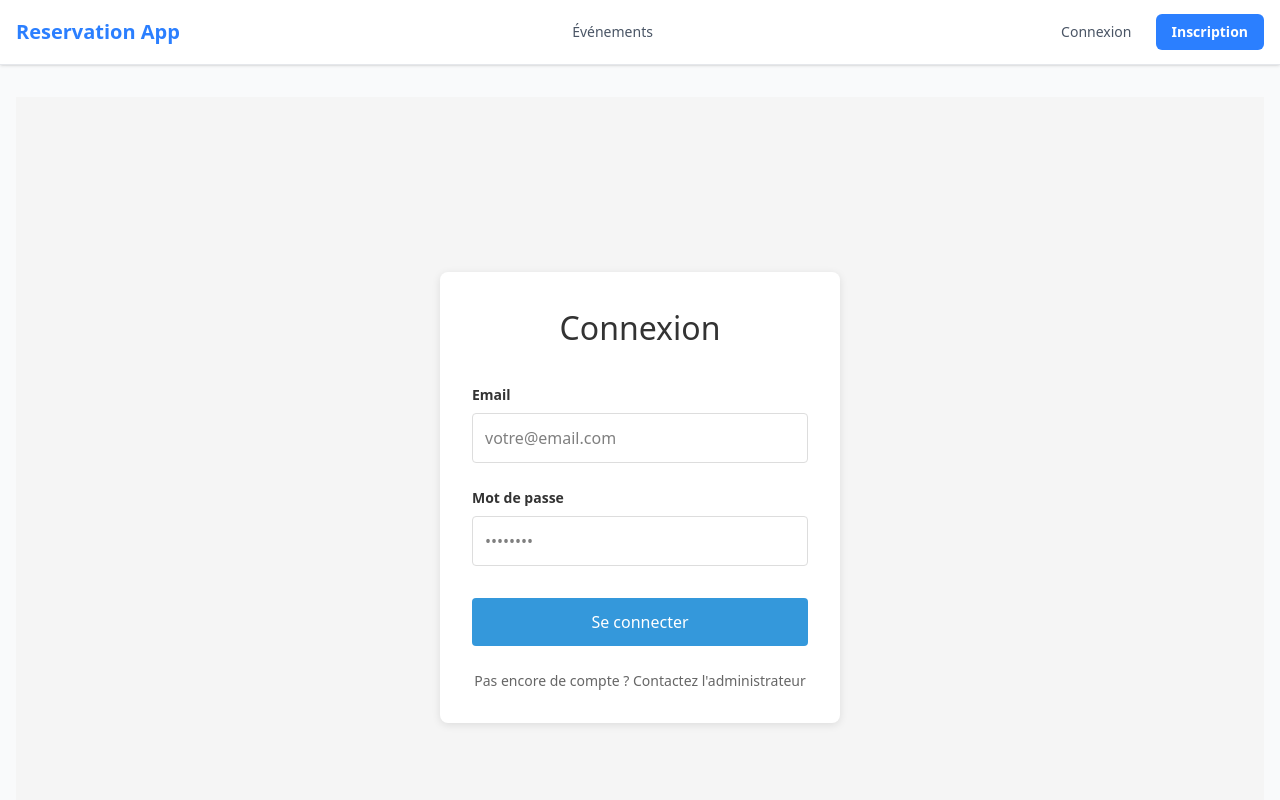
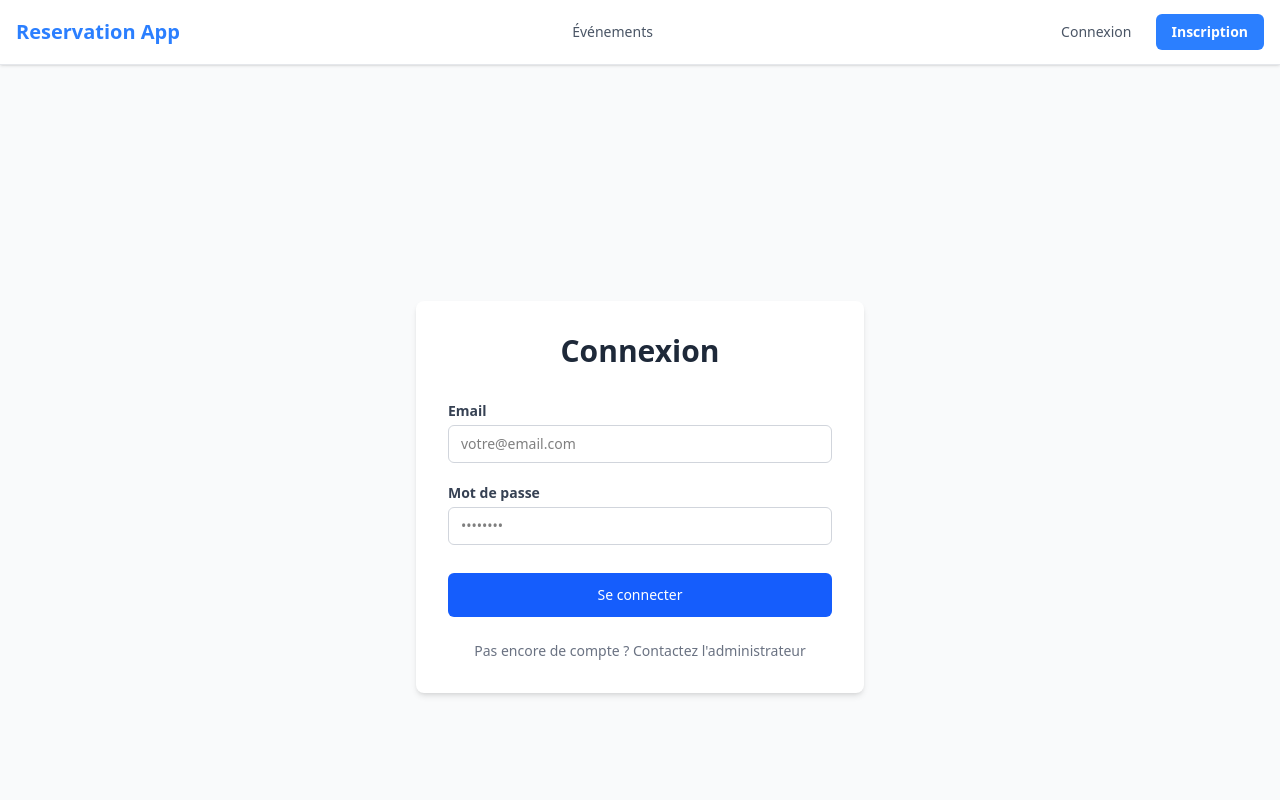
Before and after one commit to elouannasse/r-servation-backend, a Next.js app in the folder frontend/: page /login in a window 1280 px wide. Shown: the top 800 px of the page. Built offline with nearby package versions, Linux system fonts and the light colour scheme; no server answers.

Commit message:
RD-416 Forms design

```diff
--- /dev/null
+++ b/frontend/components/ui/Button.tsx
@@ -0,0 +1,36 @@
+import { ButtonHTMLAttributes, forwardRef } from "react";
+
+type ButtonVariant = "primary" | "secondary" | "danger";
+
+interface ButtonProps extends ButtonHTMLAttributes<HTMLButtonElement> {
+  variant?: ButtonVariant;
+}
+
+const variantClasses: Record<ButtonVariant, string> = {
+  primary: "bg-blue-600 hover:bg-blue-700 text-white focus:ring-blue-500",
+  secondary: "bg-gray-200 hover:bg-gray-300 text-gray-800 focus:ring-gray-400",
+  danger: "bg-red-600 hover:bg-red-700 text-white focus:ring-red-500",
+};
+
+const Button = forwardRef<HTMLButtonElement, ButtonProps>(
+  (
+    { variant = "primary", className = "", disabled, children, ...rest },
+    ref,
+  ) => {
+    return (
+      <button
+        ref={ref}
+        disabled={disabled}
+        className={`px-4 py-2 rounded-md text-sm font-medium transition-colors focus:outline-none focus:ring-2 focus:ring-offset-1 cursor-pointer ${
+          variantClasses[variant]
+        } ${disabled ? "opacity-50 cursor-not-allowed" : ""} ${className}`}
+        {...rest}
+      >
+        {children}
+      </button>
+    );
+  },
+);
+
+Button.displayName = "Button";
+export default Button;
--- /dev/null
+++ b/frontend/components/ui/Input.tsx
@@ -0,0 +1,39 @@
+import { InputHTMLAttributes, forwardRef } from "react";
+
+interface InputProps extends InputHTMLAttributes<HTMLInputElement> {
+  label?: string;
+  error?: string;
+}
+
+const Input = forwardRef<HTMLInputElement, InputProps>(
+  ({ label, error, className = "", id, ...rest }, ref) => {
+    const inputId = id || label?.toLowerCase().replace(/\s+/g, "-");
+
+    return (
+      <div className="flex flex-col gap-1">
+        {label && (
+          <label
+            htmlFor={inputId}
+            className="text-sm font-semibold text-gray-700"
+          >
+            {label}
+          </label>
+        )}
+        <input
+          ref={ref}
+          id={inputId}
+          className={`w-full px-3 py-2 border rounded-md text-sm outline-none transition-colors focus:ring-2 focus:ring-blue-500 focus:border-blue-500 ${
+            error
+              ? "border-red-500 focus:ring-red-500 focus:border-red-500"
+              : "border-gray-300"
+          } ${className}`}
+          {...rest}
+        />
+        {error && <p className="text-red-500 text-sm mt-0.5">{error}</p>}
+      </div>
+    );
+  },
+);
+
+Input.displayName = "Input";
+export default Input;
--- a/frontend/pages/login.tsx
+++ b/frontend/pages/login.tsx
@@ -1,6 +1,8 @@
 import { useState, FormEvent } from "react";
 import { useRouter } from "next/router";
 import { useAuth } from "../context/AuthContext";
+import Input from "../components/ui/Input";
+import Button from "../components/ui/Button";
 
 export default function Login() {
   const [email, setEmail] = useState<string>("");
@@ -45,125 +47,46 @@ export default function Login() {
   };
 
   return (
-    <div style={styles.container}>
-      <div style={styles.card}>
-        <h1 style={styles.title}>Connexion</h1>
+    <div className="min-h-screen flex items-center justify-center bg-gray-50 p-8">
+      <div className="bg-white rounded-lg shadow-md p-8 max-w-md w-full">
+        <h1 className="text-3xl font-bold mb-8 text-gray-800 text-center">
+          Connexion
+        </h1>
 
-        {error && <div style={styles.error}>{error}</div>}
+        {error && (
+          <div className="bg-red-50 text-red-600 p-3 rounded mb-4 text-center text-sm">
+            {error}
+          </div>
+        )}
 
-        <form onSubmit={handleSubmit} style={styles.form}>
-          <div style={styles.formGroup}>
-            <label style={styles.label}>Email</label>
-            <input
+        <form onSubmit={handleSubmit} className="flex flex-col gap-5">
+          <Input
+            label="Email"
             type="email"
             value={email}
             onChange={(e) => setEmail(e.target.value)}
             required
-              style={styles.input}
             placeholder="votre@email.com"
           />
-          </div>
 
-          <div style={styles.formGroup}>
-            <label style={styles.label}>Mot de passe</label>
-            <input
+          <Input
+            label="Mot de passe"
             type="password"
             value={password}
             onChange={(e) => setPassword(e.target.value)}
             required
-              style={styles.input}
             placeholder="••••••••"
           />
-          </div>
 
-          <button
-            type="submit"
-            disabled={loading}
-            style={{
-              ...styles.button,
-              opacity: loading ? 0.6 : 1,
-              cursor: loading ? "not-allowed" : "pointer",
-            }}
-          >
+          <Button type="submit" disabled={loading} className="w-full mt-2 py-3">
             {loading ? "Connexion..." : "Se connecter"}
-          </button>
+          </Button>
         </form>
 
-        <p style={styles.footer}>
+        <p className="text-center mt-6 text-gray-500 text-sm">
           Pas encore de compte ? Contactez l&apos;administrateur
         </p>
       </div>
     </div>
   );
 }
-
-const styles: Record<string, React.CSSProperties> = {
-  container: {
-    minHeight: "100vh",
-    display: "flex",
-    alignItems: "center",
-    justifyContent: "center",
-    backgroundColor: "#f5f5f5",
-    padding: "2rem",
-  },
-  card: {
-    backgroundColor: "white",
-    borderRadius: "8px",
-    boxShadow: "0 2px 8px rgba(0,0,0,0.1)",
-    padding: "2rem",
-    maxWidth: "400px",
-    width: "100%",
-  },
-  title: {
-    fontSize: "2rem",
-    marginBottom: "2rem",
-    color: "#333",
-    textAlign: "center",
-  },
-  error: {
-    backgroundColor: "#fee",
-    color: "#c33",
-    padding: "0.75rem",
-    borderRadius: "4px",
-    marginBottom: "1rem",
-    textAlign: "center",
-  },
-  form: {
-    display: "flex",
-    flexDirection: "column",
-    gap: "1.5rem",
-  },
-  formGroup: {
-    display: "flex",
-    flexDirection: "column",
-    gap: "0.5rem",
-  },
-  label: {
-    fontSize: "0.875rem",
-    fontWeight: "600",
-    color: "#333",
-  },
-  input: {
-    padding: "0.75rem",
-    border: "1px solid #ddd",
-    borderRadius: "4px",
-    fontSize: "1rem",
-  },
-  button: {
-    padding: "0.75rem",
-    backgroundColor: "#3498db",
-    color: "white",
-    border: "none",
-    borderRadius: "4px",
-    fontSize: "1rem",
-    fontWeight: "500",
-    cursor: "pointer",
-    marginTop: "0.5rem",
-  },
-  footer: {
-    textAlign: "center",
-    marginTop: "1.5rem",
-    color: "#666",
-    fontSize: "0.875rem",
-  },
-};
--- a/frontend/pages/profile.tsx
+++ b/frontend/pages/profile.tsx
@@ -3,6 +3,8 @@ import { useRouter } from "next/router";
 import { updateProfile } from "../lib/api";
 import { showToast } from "../components/Toast";
 import { useAuth } from "../context/AuthContext";
+import Input from "../components/ui/Input";
+import Button from "../components/ui/Button";
 
 interface FormErrors {
   name?: string;
@@ -77,10 +79,10 @@ export default function Profile() {
 
   if (loading) {
     return (
-      <div style={styles.container}>
-        <div style={styles.loader}>
-          <div style={styles.spinner}></div>
-          <p>Chargement du profil...</p>
+      <div className="min-h-screen flex items-center justify-center bg-gray-50 p-8">
+        <div className="text-center p-12 bg-white rounded-lg shadow-md">
+          <div className="w-10 h-10 border-4 border-gray-200 border-t-blue-500 rounded-full animate-spin mx-auto mb-4" />
+          <p className="text-gray-600">Chargement du profil...</p>
         </div>
       </div>
     );
@@ -88,56 +90,73 @@ export default function Profile() {
 
   if (error) {
     return (
-      <div style={styles.container}>
-        <div style={styles.error}>
-          <h2>Erreur</h2>
-          <p>{error}</p>
-          <button onClick={() => router.push("/")} style={styles.button}>
+      <div className="min-h-screen flex items-center justify-center bg-gray-50 p-8">
+        <div className="text-center p-8 bg-white rounded-lg shadow-md">
+          <h2 className="text-xl font-bold text-gray-800 mb-2">Erreur</h2>
+          <p className="text-gray-600 mb-4">{error}</p>
+          <Button onClick={() => router.push("/")}>
             Retour à l&apos;accueil
-          </button>
+          </Button>
         </div>
       </div>
     );
   }
 
   return (
-    <div style={styles.container}>
-      <div style={styles.card}>
-        <h1 style={styles.title}>Mon Profil</h1>
+    <div className="min-h-screen flex items-center justify-center bg-gray-50 p-8">
+      <div className="bg-white rounded-lg shadow-md p-8 max-w-xl w-full">
+        <h1 className="text-3xl font-bold mb-8 text-gray-800 text-center">
+          Mon Profil
+        </h1>
 
-        <div style={styles.userInfo}>
-          <div style={styles.avatar}>
+        <div className="flex flex-col gap-6">
+          {/* Avatar */}
+          <div className="w-20 h-20 rounded-full bg-blue-500 text-white flex items-center justify-center text-3xl font-bold mx-auto mb-4">
             {user?.name?.charAt(0).toUpperCase() || "U"}
           </div>
 
           {!editing ? (
             <>
-              <div style={styles.infoGroup}>
-                <label style={styles.label}>Nom</label>
-                <p style={styles.value}>{user?.name || "Non renseigné"}</p>
-              </div>
-
-              <div style={styles.infoGroup}>
-                <label style={styles.label}>Email</label>
-                <p style={styles.value}>{user?.email || "Non renseigné"}</p>
-              </div>
-
-              <div style={styles.infoGroup}>
-                <label style={styles.label}>Rôle</label>
-                <p style={styles.value}>
-                  <span style={styles.badge}>{user?.role || "user"}</span>
+              <div className="flex flex-col gap-1">
+                <label className="text-xs font-semibold text-gray-500 uppercase tracking-wider">
+                  Nom
+                </label>
+                <p className="text-lg text-gray-800">
+                  {user?.name || "Non renseigné"}
                 </p>
               </div>
 
-              <button onClick={openEditForm} style={styles.buttonEdit}>
+              <div className="flex flex-col gap-1">
+                <label className="text-xs font-semibold text-gray-500 uppercase tracking-wider">
+                  Email
+                </label>
+                <p className="text-lg text-gray-800">
+                  {user?.email || "Non renseigné"}
+                </p>
+              </div>
+
+              <div className="flex flex-col gap-1">
+                <label className="text-xs font-semibold text-gray-500 uppercase tracking-wider">
+                  Rôle
+                </label>
+                <p>
+                  <span className="inline-block px-3 py-1 bg-blue-500 text-white rounded-full text-sm font-medium">
+                    {user?.role || "user"}
+                  </span>
+                </p>
+              </div>
+
+              <button
+                onClick={openEditForm}
+                className="self-center mt-2 px-5 py-2 border-2 border-blue-500 text-blue-500 rounded-md font-medium hover:bg-blue-50 transition-colors cursor-pointer"
+              >
                 ✎ Modifier le profil
               </button>
             </>
           ) : (
-            <form onSubmit={handleEditSubmit} style={styles.form}>
-              <div style={styles.formGroup}>
-                <label style={styles.label}>Nom</label>
-                <input
+            <form onSubmit={handleEditSubmit} className="flex flex-col gap-4">
+              <Input
+                label="Nom"
                 type="text"
                 value={editName}
                 onChange={(e) => {
@@ -145,20 +164,12 @@ export default function Profile() {
                   if (formErrors.name)
                     setFormErrors((p) => ({ ...p, name: undefined }));
                 }}
-                  style={{
-                    ...styles.input,
-                    borderColor: formErrors.name ? "#e74c3c" : "#ddd",
-                  }}
+                error={formErrors.name}
                 placeholder="Votre nom"
               />
-                {formErrors.name && (
-                  <span style={styles.fieldError}>{formErrors.name}</span>
-                )}
-              </div>
 
-              <div style={styles.formGroup}>
-                <label style={styles.label}>Email</label>
-                <input
+              <Input
+                label="Email"
                 type="email"
                 value={editEmail}
                 onChange={(e) => {
@@ -166,239 +177,50 @@ export default function Profile() {
                   if (formErrors.email)
                     setFormErrors((p) => ({ ...p, email: undefined }));
                 }}
-                  style={{
-                    ...styles.input,
-                    borderColor: formErrors.email ? "#e74c3c" : "#ddd",
-                  }}
+                error={formErrors.email}
                 placeholder="votre@email.com"
               />
-                {formErrors.email && (
-                  <span style={styles.fieldError}>{formErrors.email}</span>
-                )}
-              </div>
 
-              <div style={styles.infoGroup}>
-                <label style={styles.label}>Rôle</label>
-                <p style={styles.value}>
-                  <span style={styles.badge}>{user?.role || "user"}</span>
+              <div className="flex flex-col gap-1">
+                <label className="text-xs font-semibold text-gray-500 uppercase tracking-wider">
+                  Rôle
+                </label>
+                <p>
+                  <span className="inline-block px-3 py-1 bg-blue-500 text-white rounded-full text-sm font-medium">
+                    {user?.role || "user"}
+                  </span>
                 </p>
               </div>
 
-              <div style={styles.formActions}>
-                <button
+              <div className="flex gap-3 justify-end mt-2">
+                <Button
                   type="button"
+                  variant="secondary"
                   onClick={() => setEditing(false)}
-                  style={styles.buttonSecondary}
                 >
                   Annuler
-                </button>
-                <button
+                </Button>
+                <Button
                   type="submit"
                   disabled={saving}
-                  style={{
-                    ...styles.buttonSave,
-                    opacity: saving ? 0.6 : 1,
-                    cursor: saving ? "not-allowed" : "pointer",
-                  }}
+                  className="bg-green-600 hover:bg-green-700 focus:ring-green-500"
                 >
                   {saving ? "Enregistrement..." : "Enregistrer"}
-                </button>
+                </Button>
               </div>
             </form>
           )}
         </div>
 
-        <div style={styles.actions}>
-          <button
-            onClick={() => router.push("/")}
-            style={styles.buttonSecondary}
-          >
+        <div className="flex gap-4 mt-8 justify-center">
+          <Button variant="secondary" onClick={() => router.push("/")}>
             Retour à l&apos;accueil
-          </button>
-          <button onClick={logout} style={styles.buttonDanger}>
+          </Button>
+          <Button variant="danger" onClick={logout}>
             Se déconnecter
-          </button>
+          </Button>
         </div>
       </div>
     </div>
   );
 }
-
-const styles: Record<string, React.CSSProperties> = {
-  container: {
-    minHeight: "100vh",
-    display: "flex",
-    alignItems: "center",
-    justifyContent: "center",
-    backgroundColor: "#f5f5f5",
-    padding: "2rem",
-  },
-  card: {
-    backgroundColor: "white",
-    borderRadius: "8px",
-    boxShadow: "0 2px 8px rgba(0,0,0,0.1)",
-    padding: "2rem",
-    maxWidth: "600px",
-    width: "100%",
-  },
-  title: {
-    fontSize: "2rem",
-    marginBottom: "2rem",
-    color: "#333",
-    textAlign: "center",
-  },
-  loader: {
-    textAlign: "center",
-    padding: "3rem",
-    backgroundColor: "white",
-    borderRadius: "8px",
-    boxShadow: "0 2px 8px rgba(0,0,0,0.1)",
-  },
-  spinner: {
-    border: "4px solid #f3f3f3",
-    borderTop: "4px solid #3498db",
-    borderRadius: "50%",
-    width: "40px",
-    height: "40px",
-    animation: "spin 1s linear infinite",
-    margin: "0 auto 1rem",
-  },
-  error: {
-    textAlign: "center",
-    padding: "2rem",
-    backgroundColor: "white",
-    borderRadius: "8px",
-    boxShadow: "0 2px 8px rgba(0,0,0,0.1)",
-  },
-  userInfo: {
-    display: "flex",
-    flexDirection: "column",
-    gap: "1.5rem",
-  },
-  avatar: {
-    width: "80px",
-    height: "80px",
-    borderRadius: "50%",
-    backgroundColor: "#3498db",
-    color: "white",
-    display: "flex",
-    alignItems: "center",
-    justifyContent: "center",
-    fontSize: "2rem",
-    fontWeight: "bold",
-    margin: "0 auto 1rem",
-  },
-  infoGroup: {
-    display: "flex",
-    flexDirection: "column",
-    gap: "0.5rem",
-  },
-  label: {
-    fontSize: "0.875rem",
-    fontWeight: "600",
-    color: "#666",
-    textTransform: "uppercase",
-    letterSpacing: "0.5px",
-  },
-  value: {
-    fontSize: "1.125rem",
-    color: "#333",
-    margin: 0,
-  },
-  badge: {
-    display: "inline-block",
-    padding: "0.25rem 0.75rem",
-    backgroundColor: "#3498db",
-    color: "white",
-    borderRadius: "12px",
-    fontSize: "0.875rem",
-    fontWeight: "500",
-  },
-  actions: {
-    display: "flex",
-    gap: "1rem",
-    marginTop: "2rem",
-    justifyContent: "center",
-  },
-  button: {
-    padding: "0.75rem 1.5rem",
-    borderRadius: "4px",
-    border: "none",
-    cursor: "pointer",
-    fontSize: "1rem",
-    fontWeight: "500",
-    backgroundColor: "#3498db",
-    color: "white",
-  },
-  buttonSecondary: {
-    padding: "0.75rem 1.5rem",
-    borderRadius: "4px",
-    border: "1px solid #ddd",
-    cursor: "pointer",
-    fontSize: "1rem",
-    fontWeight: "500",
-    backgroundColor: "white",
-    color: "#333",
-  },
-  buttonDanger: {
-    padding: "0.75rem 1.5rem",
-    borderRadius: "4px",
-    border: "none",
-    cursor: "pointer",
-    fontSize: "1rem",
-    fontWeight: "500",
-    backgroundColor: "#e74c3c",
-    color: "white",
-  },
-  buttonEdit: {
-    padding: "0.6rem 1.25rem",
-    borderRadius: "4px",
-    border: "2px solid #3498db",
-    cursor: "pointer",
-    fontSize: "0.95rem",
-    fontWeight: "500",
-    backgroundColor: "transparent",
-    color: "#3498db",
-    alignSelf: "center",
-    marginTop: "0.5rem",
-  },
-  buttonSave: {
-    padding: "0.75rem 1.5rem",
-    borderRadius: "4px",
-    border: "none",
-    cursor: "pointer",
-    fontSize: "1rem",
-    fontWeight: "500",
-    backgroundColor: "#2ecc71",
-    color: "white",
-  },
-  form: {
-    display: "flex",
-    flexDirection: "column",
-    gap: "1.25rem",
-  },
-  formGroup: {
-    display: "flex",
-    flexDirection: "column",
-    gap: "0.4rem",
-  },
-  formActions: {
-    display: "flex",
-    gap: "1rem",
-    justifyContent: "flex-end",
-    marginTop: "0.5rem",
-  },
-  input: {
-    padding: "0.75rem",
-    border: "1px solid #ddd",
-    borderRadius: "4px",
-    fontSize: "1rem",
-    outline: "none",
-    transition: "border-color 0.2s",
-  },
-  fieldError: {
-    color: "#e74c3c",
-    fontSize: "0.8rem",
-    marginTop: "0.15rem",
-  },
-};
```
Also changed, not shown: frontend/components/ui/Select.tsx (added, +60 -0 lines), frontend/components/ui/Textarea.tsx (added, +40 -0 lines). Lines whose indentation alone changed are shown as unchanged.
